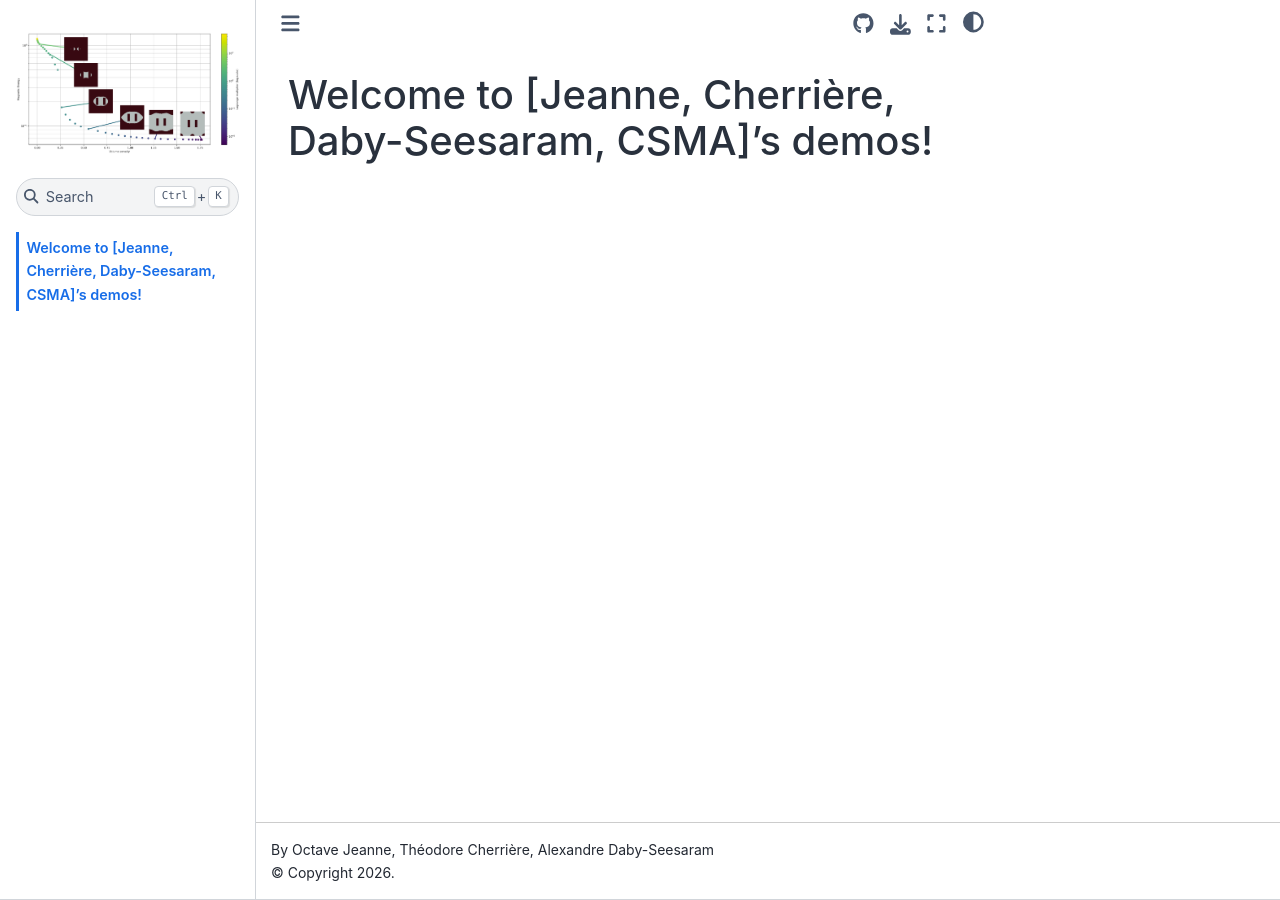
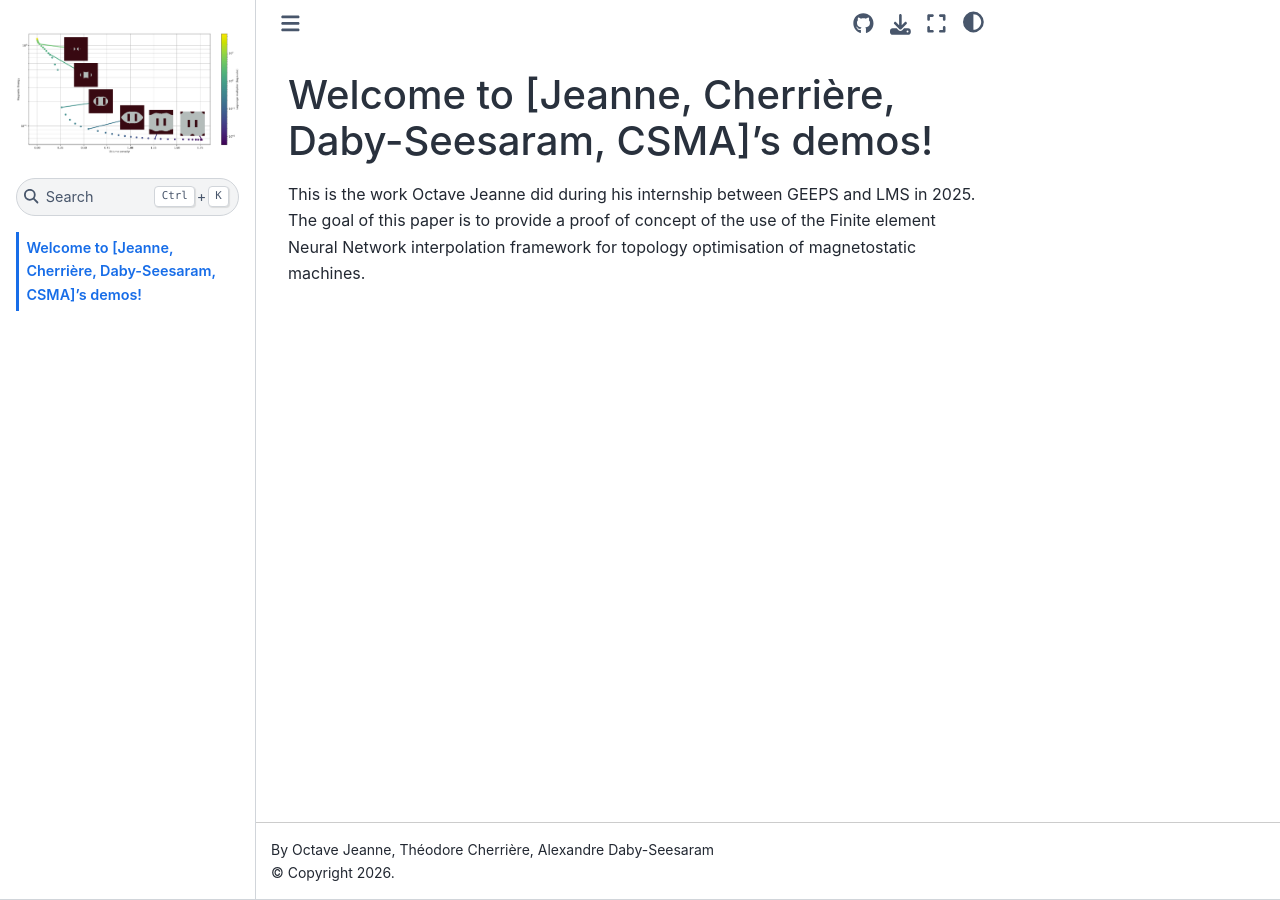
Before and after one commit to AlexandreDabySeesaram/OJ_internship, a Jupyter Book: the page built from index.md, in a window 1280 px wide. Built offline with Jupyter Book 1.0.4 settings and Sphinx 7.4.7 and the Sphinx Book theme 1.1.4, drawn with Linux system fonts in a browser that asks for light colours; pages that are not in the unit, such as notebooks, are missing from menus.

Commit message:
Update readme

```diff
--- a/index.md
+++ b/index.md
@@ -1 +1,3 @@
 # Welcome to [Jeanne, Cherrière, Daby-Seesaram, CSMA]'s demos!
+
+This is the work Octave Jeanne did during his internship between GEEPS and LMS in 2025. The goal of this paper is to provide a proof of concept of the use of the Finite element Neural Network interpolation framework for topology optimisation of magnetostatic machines.
```
